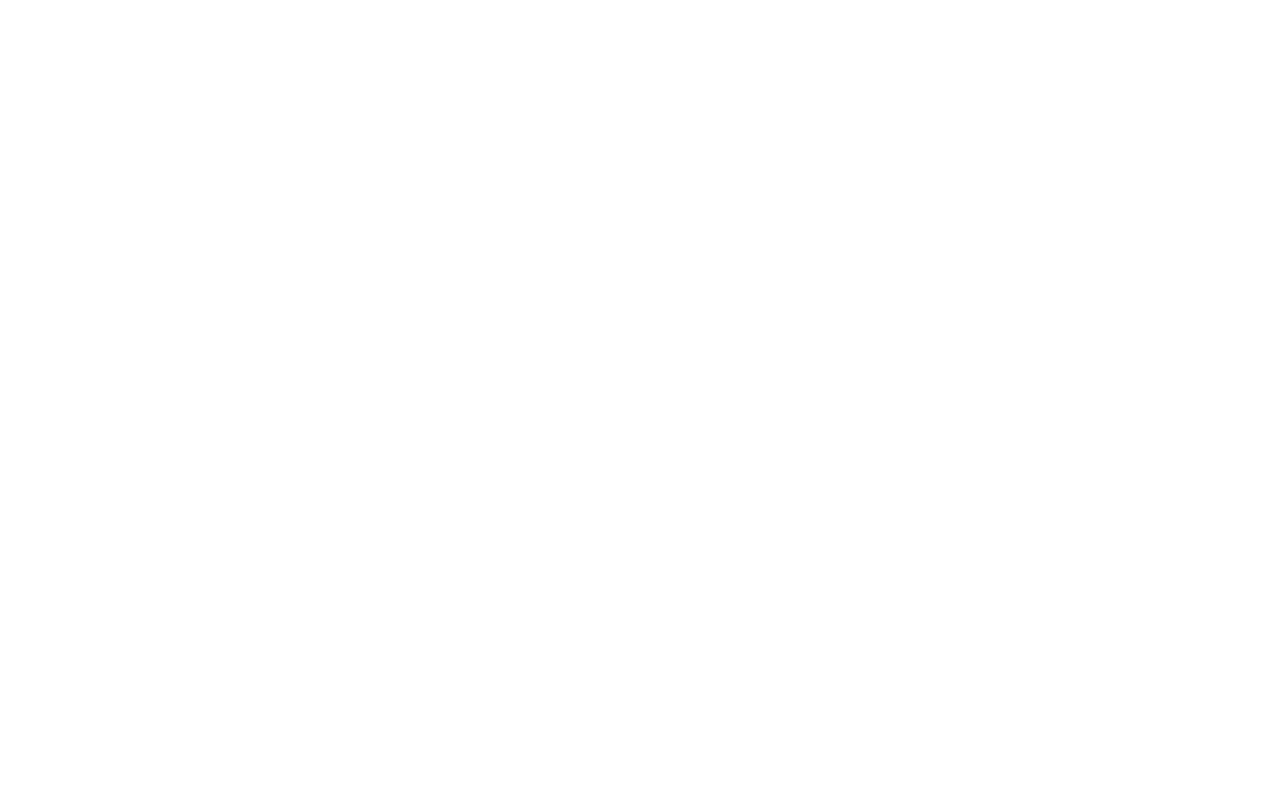
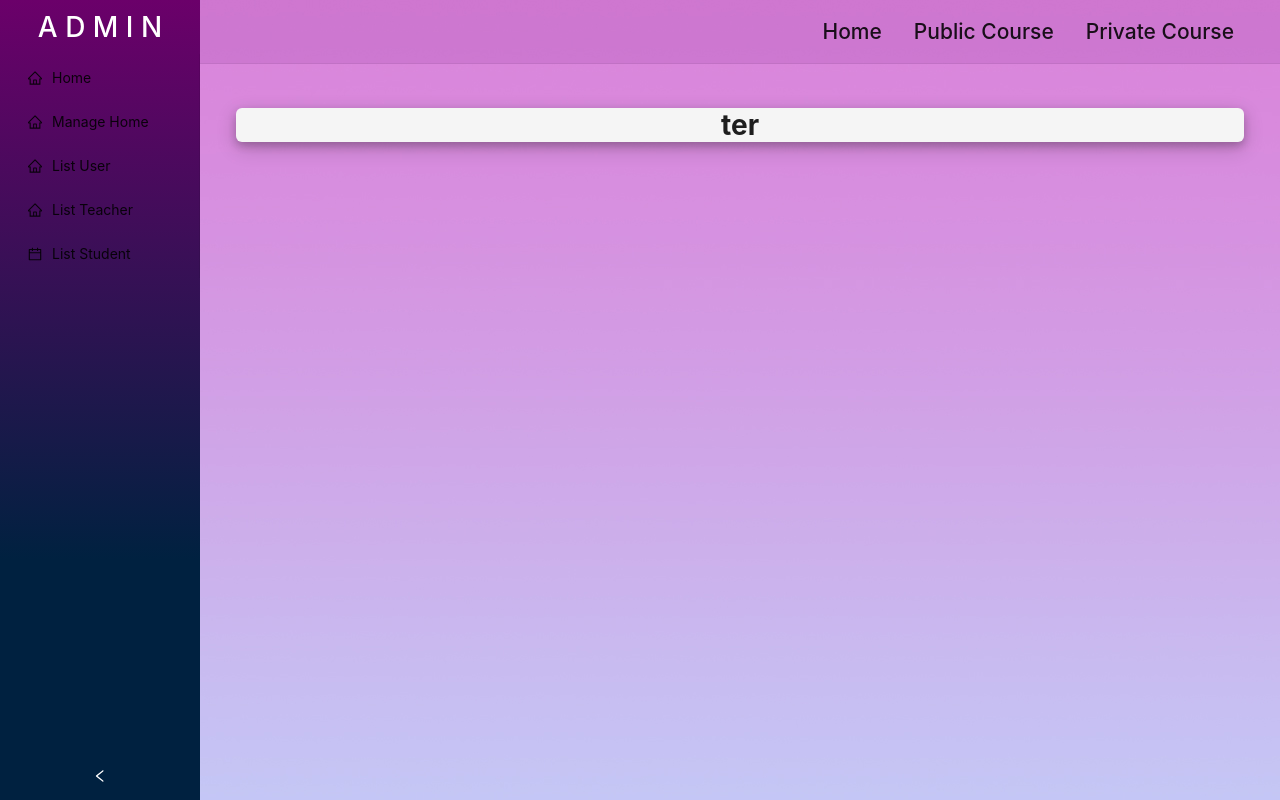
Before and after one commit to Rachapon23/DTAT-Elearning-V3, a React (Create React App) app in the folder frontend/: page /admin/page/home in a window 1280 px wide. Before the commit this address had no page. Built offline with nearby package versions, Linux system fonts and the light colour scheme.

Commit message:
admin ui and teacher ui

```diff
--- a/frontend/src/App.js
+++ b/frontend/src/App.js
@@ -6,7 +6,7 @@
 import ExamCreate from "./components/WebPages/TeacherPages/TeacherExam/ExamCreate";
 import Home from "./components/WebPages/HomePage/Home/Home";
 import StudentHomePage from "./components/WebPages/StudentPage/StudentHome/StudentHomePage";
-
+import AdminPage from "./components/WebPages/AdminPage/AdminPage"
 import TeacherPage from "./components/WebPages/TeacherPages/TeacherPage";
 function App() {
   return (
@@ -17,6 +17,7 @@
 
 
         <Route path="/teacher/page/:params" element={<TeacherPage/>} />
+        <Route path="/admin/page/:params" element={<AdminPage/>} />
         {/* <Route path="/teacher/courses" element={<Courses/>} /> */}
         {/* <Route path="/teacher/exams" element={<Exames/>} /> */}
         {/* <Route path="/teacher/calendar" element={<Calendar/>} /> */}
--- a/frontend/src/components/Layout/navBarHomee/NavBarHome.js
+++ b/frontend/src/components/Layout/navBarHomee/NavBarHome.js
@@ -71,7 +71,7 @@
         <a href="/">Home</a>
         <a href="/student/home">Public Course</a>
         <a href="/teacher/page/home">Private Course</a>
-        <a href="#contact">Contact</a>
+        <a href="/admin/page/home">Contact</a>
         <button className={"btn-login"} onClick={showModal}>
           Login
         </button>
@@ -92,7 +92,7 @@
           <a href="/teacher/page/home">Private Course</a>
         </li>
         <li>
-          <a href="#contact">Contact</a>
+          <a href="/admin/page/home">Contact</a>
         </li>
         <li>
           {" "}
--- /dev/null
+++ b/frontend/src/components/WebPages/AdminPage/AdminPage.js
@@ -0,0 +1,110 @@
+import {
+    MenuFoldOutlined,
+    MenuUnfoldOutlined,
+    HomeOutlined,
+    ReadOutlined,
+    ScheduleOutlined,
+    CalendarOutlined,
+  } from "@ant-design/icons";
+  import { Layout, Menu, theme, Row,Col, Alert,Card, } from "antd";
+  import React, { useState, useEffect } from "react";
+  import "./adminpage.css";
+  import { useParams,useNavigate } from "react-router-dom";
+
+
+
+  const { Header, Sider, Content } = Layout;
+
+  const App = () => {
+    const [collapsed, setCollapsed] = useState(false);
+    // const {
+    //   token: { colorBgContainer },
+    // } = theme.useToken();
+
+    const { params } = useParams();
+    const navigate = useNavigate()
+
+    function getItem(label, key, icon, children, type) {
+      return {
+        key,
+        icon,
+        children,
+        label,
+        type,
+      };
+    }
+
+    const items2 = [
+        getItem('Home', '/'),
+        getItem('Public Course', '/teacher/page/home'),
+        getItem('Private Course', '/admin/page/home'),
+        // getItem('Contact', '#',),
+      ];
+
+    const items = [
+      getItem('Home', '1', <HomeOutlined />),
+      getItem('Manage Home', '2', <HomeOutlined />),
+      getItem('List User', '3', <HomeOutlined />),
+      getItem('List Teacher', '4', <HomeOutlined />),
+      getItem('List Student', '5', <CalendarOutlined />),
+    ];
+
+    // const renderContent = React.useCallback(() => {
+    //   switch(params) {
+    //     case 'home':
+    //       return <TeacherHome/>;
+    //     case 'listcourse':
+    //       return <Courses/>;
+    //     case 'createcourse':
+    //       return <CourseCreate/>;
+    //     case 'listexam':
+    //       return <Exames/>;
+    //     case 'createexam':
+    //       return <ExamCreate/>;
+    //     case 'calendar':
+    //       return <p className="success">Calendar</p>;
+    //     default:
+    //       return <p className="success">404 not found ... </p>;
+
+    //   }
+    // }, [params]);
+
+    return (
+      <Layout className="layout-admin">
+        <Sider   className="sider-admin"
+             collapsible collapsed={collapsed} onCollapse={(value) => setCollapsed(value)}>
+          <div className="logo-admin">
+            <p>A D M I N</p>
+          </div>
+          <Menu
+            onClick={(e)=>navigate(`/admin/page/${e.key}`)}
+            className="menu-admin"
+            // theme="dark"
+            mode="inline"
+            defaultSelectedKeys={[`${params}`]}
+            items={items}
+
+          />
+        </Sider>
+        <Layout className="site-layout-admin">
+        <Header className="header-admin">
+        <Menu className="header-menu"
+         onClick={(e)=>navigate(`${e.key}`)}
+          mode="horizontal" items={items2} />
+        </Header>
+          <Content
+            className="contentTeacher"
+          >
+             <Layout  className="layout-content">
+            <Row>
+                <Col flex="auto" style={{ display: "flex", justifyContent: "center" }}>
+                    <h1>ter</h1>
+                </Col>
+            </Row>
+        </Layout>
+          </Content>
+        </Layout>
+      </Layout>
+    );
+  };
+  export default App;
--- /dev/null
+++ b/frontend/src/components/WebPages/AdminPage/adminpage.css
@@ -0,0 +1,35 @@
+.logo-admin p {
+    color: #fff;
+    font-size: 2em;
+    font-weight: 500;
+    text-align: center;
+}
+.logo-admin{
+    padding: 10px;
+}
+.menu-admin{
+    background-color:transparent;
+    color: #fff;
+}
+.layout-admin .sider-admin{
+    background: rgb(9,9,121);
+    background: linear-gradient( rgba(107,0,106,1)0%,rgb(0, 33, 64)  70%);
+}
+.header-admin{
+    background:  rgba(93, 0, 107, 0.1);
+    /* background-color: transparent; */
+    border: none;
+    padding: 0;
+  }
+  .header-admin .header-menu{
+    background-color: transparent;
+    justify-content: end;
+    padding-right: 30px;
+    font-size: 1.5em;
+    font-weight: 500;
+    color: #dcdcdc;
+  }
+  .site-layout-admin{
+    background-image: url("../../../../public/background-admin.jpg");
+    min-height: 100vh;
+  }
--- a/frontend/src/components/WebPages/TeacherPages/TeacherPage.js
+++ b/frontend/src/components/WebPages/TeacherPages/TeacherPage.js
@@ -57,6 +57,13 @@
     getItem('Calendar', 'calendar', <CalendarOutlined />),
   ];
 
+  const items2 = [
+    getItem('Home', '/'),
+    getItem('Public Course', '/teacher/page/home'),
+    getItem('Private Course', '/admin/page/home'),
+    // getItem('Contact', '#',),
+  ];
+
   const renderContent = React.useCallback(() => {
     switch(params) {
       case 'home':
@@ -78,33 +85,24 @@
   }, [params]);
 
   return (
-    <Layout>
-      <Sider collapsible collapsed={collapsed} onCollapse={(value) => setCollapsed(value)}>
+    <Layout className="layout-teacher">
+      <Sider className="sider-teacher" collapsible collapsed={collapsed} onCollapse={(value) => setCollapsed(value)}>
         <div className="logo" />
         <Menu
           onClick={(e)=>navigate(`/teacher/page/${e.key}`)}
-          theme="dark"
+          className="menu-teacher"
           mode="inline"
           defaultSelectedKeys={[`${params}`]}
           items={items}
 
         />
       </Sider>
-      <Layout className="site-layout">
-        {/* <Header
-          style={{
-            padding: 0,
-            background: colorBgContainer,
-          }}
-        >
-          {React.createElement(
-            collapsed ? MenuUnfoldOutlined : MenuFoldOutlined,
-            {
-              className: "trigger",
-              onClick: () => setCollapsed(!collapsed),
-            }
-          )}
-        </Header> */}
+      <Layout className="site-layout-teacher">
+        <Header className="header-teacher">
+        <Menu className="header-menu"
+         onClick={(e)=>navigate(`${e.key}`)}
+          mode="horizontal" items={items2} />
+        </Header>
         <Content
           className="contentTeacher"
         >
--- a/frontend/src/components/WebPages/TeacherPages/teach.css
+++ b/frontend/src/components/WebPages/TeacherPages/teach.css
@@ -20,7 +20,7 @@
     margin: 24px 16px;
     padding: 20px;
 }
-.site-layout{
+.site-layout-teacher{
   background-image: url("../../../../public/background-teacher.jpg");
   min-height: 100vh;
 }
@@ -40,3 +40,26 @@
 .layout-content-create .btn-bottom{
   margin-top: 20px;
 }
+
+.menu-teacher{
+  background-color:transparent;
+  color: #fff;
+}
+.layout-teacher .sider-teacher{
+  background: rgb(9,9,121);
+  background: linear-gradient( rgb(0, 107, 20)0%,rgb(0, 33, 64)  70%);
+}
+.header-teacher{
+  background:  rgba(0, 107, 20,0.1);
+  /* background-color: transparent; */
+  border: none;
+  padding: 0;
+}
+.header-teacher .header-menu{
+  background-color: transparent;
+  justify-content: end;
+  padding-right: 30px;
+  font-size: 1.5em;
+  font-weight: 500;
+  color: #c0c0c0;
+}
```
Also changed, not shown: frontend/public/background-admin.jpg (added).
